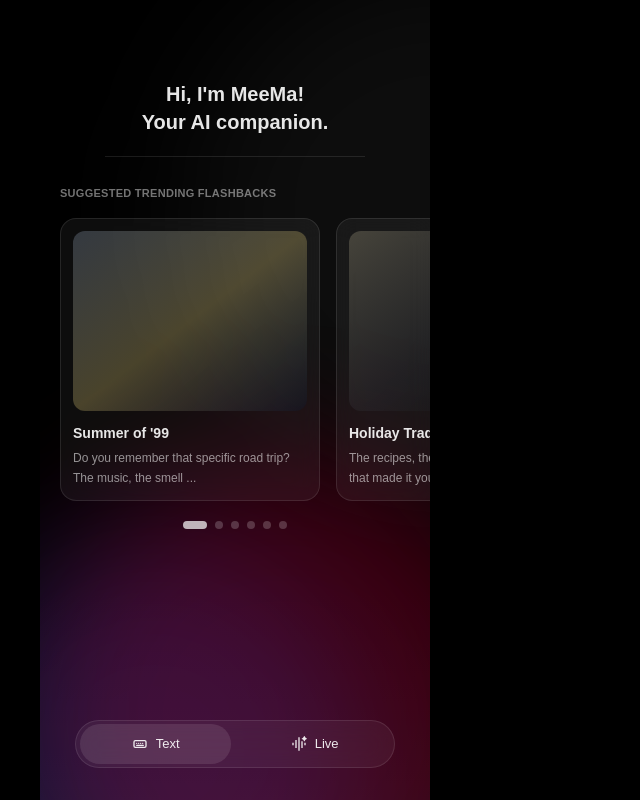
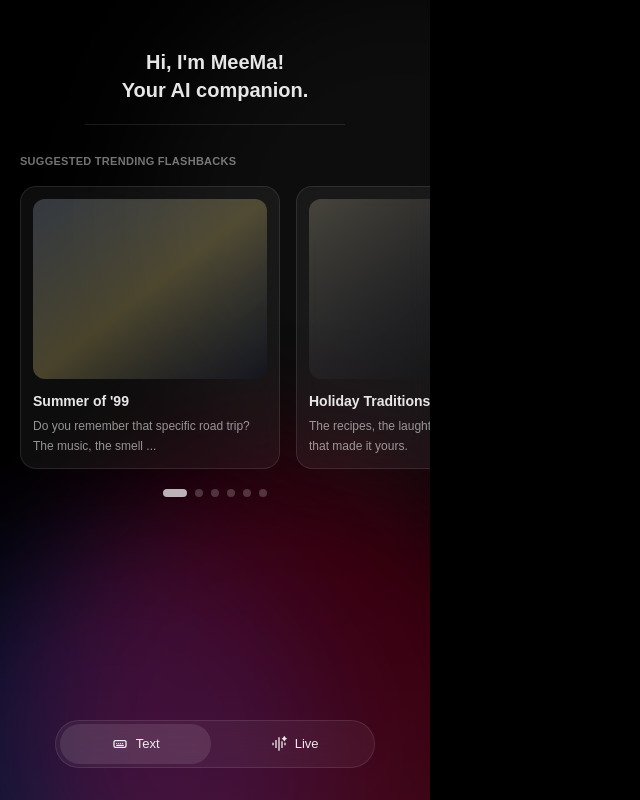
Before and after one commit to AvinashKamadri/meemaw_charlie, a Next.js app: page /meemaw in a window 1280 px wide. Shown: the whole page, without its empty margins (0-640 px from the left). Built offline with nearby package versions, Linux system fonts and the light colour scheme.

Commit message:
fix: fixed the screen heights and eliminated the scroll bars

```diff
--- a/app/_components/meemaw-left.tsx
+++ b/app/_components/meemaw-left.tsx
@@ -431,10 +431,10 @@ export default function MeemawLeft() {
       <div className="pointer-events-none absolute -bottom-44 -right-28 h-[520px] w-[520px] rounded-full bg-rose-600/25 blur-3xl" />
 
       <div className="relative mx-auto w-full max-w-[430px] lg:mx-0">
-        <div className="relative flex min-h-[100dvh] flex-col box-border px-5 pb-8 pt-10">
+        <div className="relative flex min-h-[100dvh] flex-col box-border px-5 pb-8 pt-6">
           {screen === "home" ? (
             <>
-              <section className="mt-10">
+              <section className="mt-6">
                 <h1 className="text-balance text-center text-[20px] font-semibold leading-7 text-white/90">
                   Hi, I&apos;m MeeMa! <br />Your AI companion.
                 </h1>
@@ -516,14 +516,14 @@ export default function MeemawLeft() {
             </>
           ) : (
             <>
-              <section className="mt-6">
+              <section className="mt-3">
                 <div className="text-center text-[14px] font-semibold text-white/85">
                   Live
                 </div>
                 <div className="mx-auto mt-4 h-px w-[260px] bg-white/10" />
               </section>
 
-              <div className="relative mt-6 mb-6 flex min-h-0 flex-1 flex-col overflow-hidden rounded-[34px]">
+              <div className="relative mt-4 mb-6 flex min-h-0 flex-1 flex-col overflow-hidden rounded-[34px]">
                 <div
                   className="pointer-events-none absolute inset-0 z-0 rounded-[34px] border border-white/10 bg-black shadow-[0_0_0_1px_rgba(255,255,255,0.04)]"
                   style={{
@@ -533,14 +533,14 @@ export default function MeemawLeft() {
                       "linear-gradient(to bottom, rgba(0,0,0,0) 0%, rgba(0,0,0,1) 16%, rgba(0,0,0,1) 100%)",
                   }}
                 />
-                <section className="relative z-10 flex min-h-0 flex-1 flex-col gap-3 overflow-auto px-4 pb-62 pt-5">
+                <section className="relative z-10 flex min-h-0 flex-1 flex-col gap-3 overflow-auto overflow-x-hidden px-4 pb-62 pt-5">
                   {messages.map((m) => (
                     <div
                       key={m.id}
                       className={
                         m.role === "meemaw"
-                          ? "mr-10 rounded-2xl border border-white/10 bg-white/5 px-4 py-3 text-[13px] leading-6 text-white/85"
-                          : "ml-10 rounded-2xl bg-white/10 px-4 py-3 text-[13px] leading-6 text-white/90"
+                          ? "mr-10 rounded-2xl border border-white/10 bg-white/5 px-4 py-3 text-[13px] leading-6 text-white/85 break-words"
+                          : "ml-10 rounded-2xl bg-white/10 px-4 py-3 text-[13px] leading-6 text-white/90 break-words"
                       }
                     >
                       {m.text}
--- a/app/meemaw/page.tsx
+++ b/app/meemaw/page.tsx
@@ -2,8 +2,8 @@ import MeemawLeft from "../_components/meemaw-left";
 
 export default function MeemawPage() {
   return (
-    <div className="min-h-screen w-full bg-black lg:flex">
-      <div className="w-full lg:w-[430px] lg:shrink-0 lg:pl-10">
+    <div className="h-[100dvh] w-full overflow-hidden bg-black lg:flex">
+      <div className="w-full lg:w-[430px] lg:shrink-0 lg:pl-0">
         <MeemawLeft />
       </div>
 
```
